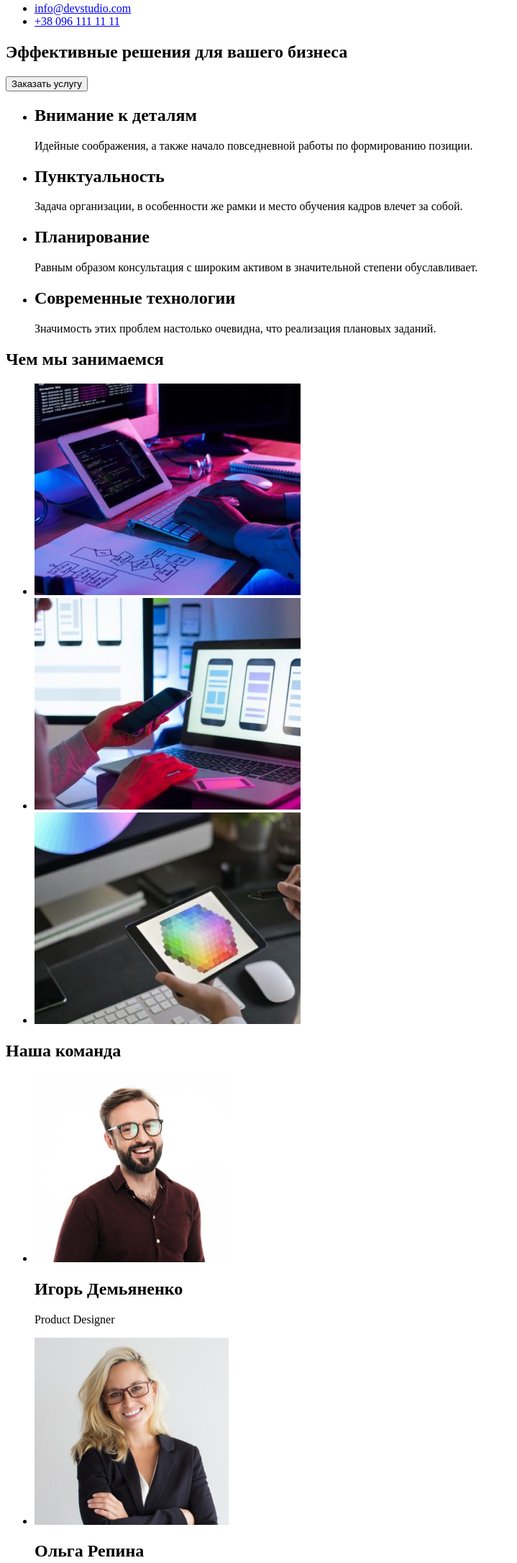
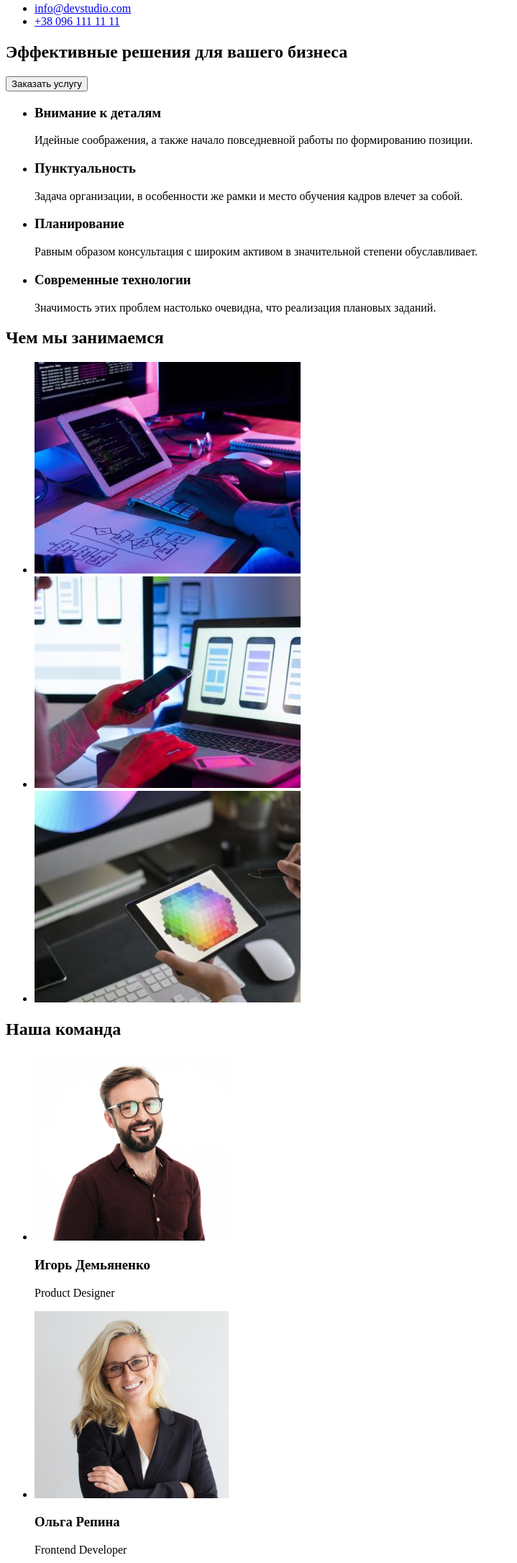
Before and after one commit to zhdv98/goit-markup-hw-08, a plain HTML site: page index.html in a window 1280 px wide. Shown: the part 109-2281 px from the top of the page at 72% size, without its empty margins (0-719 px from the left). Drawn offline with Linux system fonts and the light colour scheme.

Commit message:
fix h2 to h3

```diff
--- a/index.html
+++ b/index.html
@@ -32,28 +32,28 @@
         <section>
             <ul>
                 <li>
-                    <h2>Внимание к деталям</h2>
+                    <h3>Внимание к деталям</h3>
                     <p>
                         Идейные соображения, а также начало повседневной работы по
                         формированию позиции.
                     </p>
                 </li>
                 <li>
-                    <h2>Пунктуальность</h2>
+                    <h3>Пунктуальность</h3>
                     <p>
                         Задача организации, в особенности же рамки и место обучения кадров
                         влечет за собой.
                     </p>
                 </li>
                 <li>
-                    <h2>Планирование</h2>
+                    <h3>Планирование</h3>
                     <p>
                         Равным образом консультация с широким активом в значительной
                         степени обуславливает.
                     </p>
                 </li>
                 <li>
-                    <h2>Современные технологии</h2>
+                    <h3>Современные технологии</h3>
                     <p>
                         Значимость этих проблем настолько очевидна, что реализация
                         плановых заданий.
@@ -76,22 +76,22 @@
             <ul>
                 <li>
                     <img src="./images/team_card_1.jpg" width="270" alt="Игорь Демьяненко" />
-                    <h2>Игорь Демьяненко</h2>
+                    <h3>Игорь Демьяненко</h3>
                     <p lang="en">Product Designer</p>
                 </li>
                 <li>
                     <img src="./images/team_card_2.jpg" width="270" alt="Ольга Репина" />
-                    <h2>Ольга Репина</h2>
+                    <h3>Ольга Репина</h3>
                     <p lang="en">Frontend Developer</p>
                 </li>
                 <li>
                     <img src="./images/team_card_3.jpg" width="270" alt="Николай Тарасов" />
-                    <h2>Николай Тарасов</h2>
+                    <h3>Николай Тарасов</h3>
                     <p lang="en">Marketing</p>
                 </li>
                 <li>
                     <img src="./images/team_card_4.jpg" width="270" alt="Михаил Ермаков" />
-                    <h2>Михаил Ермаков</h2>
+                    <h3>Михаил Ермаков</h3>
                     <p lang="en">UI Designer</p>
                 </li>
             </ul>
```
